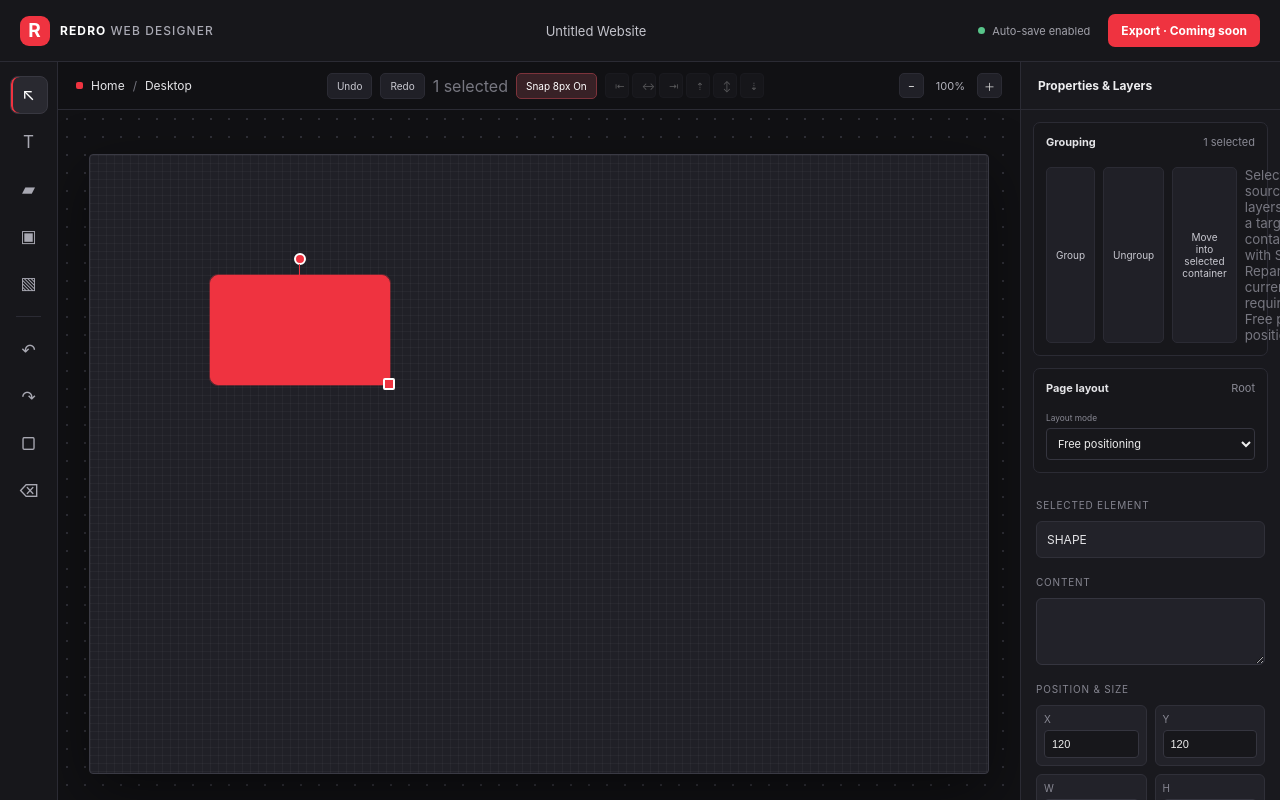
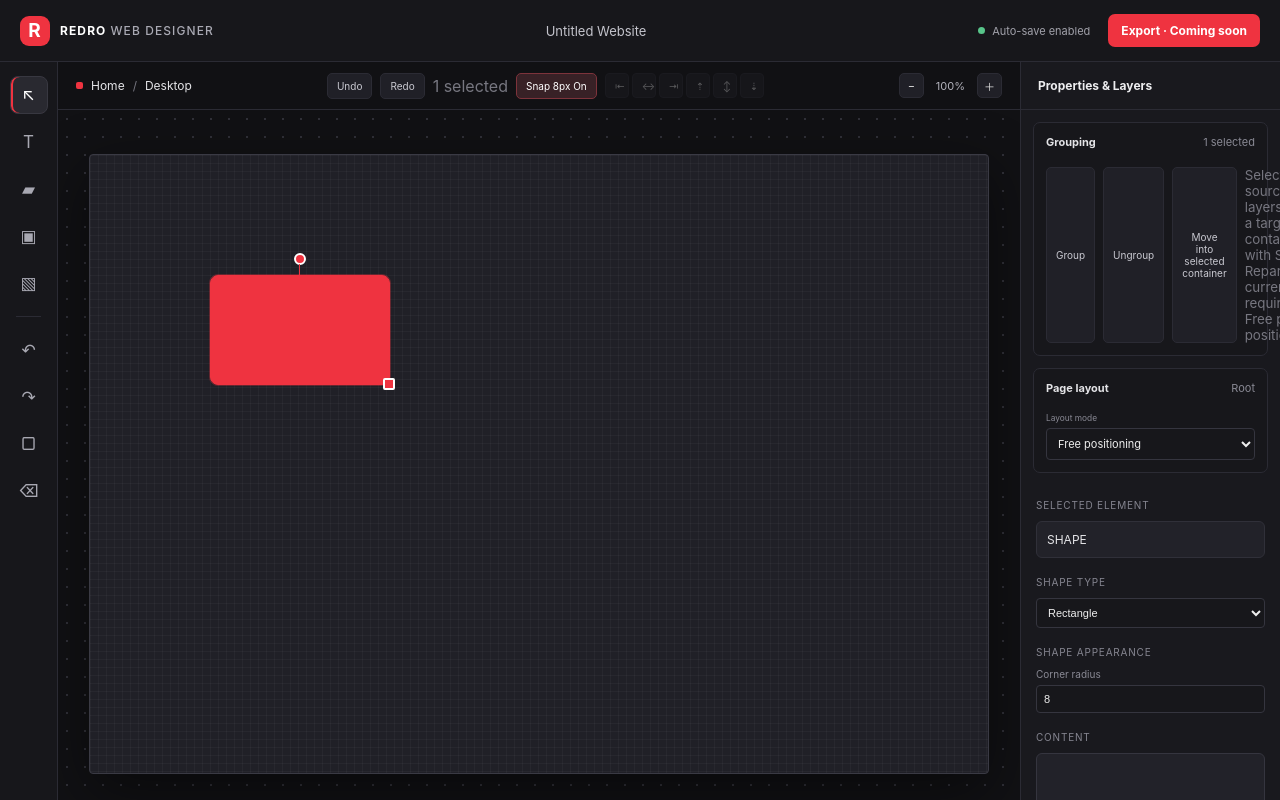
Before and after one commit to mhamedshasho/Redro-web-designer-, a React (Vite) app: page / in a window 1280 px wide. Both pictures are taken after a click on the button "Add rectangle". Shown: the top 800 px of the page. Built offline with nearby package versions, Linux system fonts and the light colour scheme.

Commit message:
Add editable vector shape types and inspector controls

```diff
--- a/src/App.tsx
+++ b/src/App.tsx
@@ -18,6 +18,17 @@ function collectImageNodes(nodes: DocumentNode[]): DocumentNode[] {
     ...collectImageNodes(node.children),
   ]);
 }
+
+const shapeClipPaths: Record<NonNullable<DocumentNode["layout"]["shapeKind"]>, string | undefined> = {
+  rectangle: undefined,
+  ellipse: undefined,
+  triangle: "polygon(50% 0%, 100% 100%, 0% 100%)",
+  diamond: "polygon(50% 0%, 100% 50%, 50% 100%, 0% 50%)",
+  pentagon: "polygon(50% 0%, 100% 38%, 81% 100%, 19% 100%, 0% 38%)",
+  star: "polygon(50% 0%, 61% 35%, 98% 35%, 68% 57%, 79% 94%, 50% 72%, 21% 94%, 32% 57%, 2% 35%, 39% 35%)",
+  line: "polygon(0% 86%, 0% 74%, 100% 14%, 100% 26%)",
+  arrow: "polygon(0% 35%, 68% 35%, 68% 5%, 100% 50%, 68% 95%, 68% 65%, 0% 65%)",
+};
 
 function CanvasNode({ node, zoom, layoutMode, inheritedLocked = false }: { node: DocumentNode; zoom: number; layoutMode: "free" | "flex" | "grid" | "flow"; inheritedLocked?: boolean }) {
   const selectedNodeIds = useEditorStore((state) => state.selectedNodeIds);
@@ -144,7 +155,8 @@ function CanvasNode({ node, zoom, layoutMode, inheritedLocked = false }: { node:
         textAlign: node.style.textAlign,
         opacity: node.style.opacity,
         background: node.style.backgroundColor,
-        borderRadius: node.style.borderRadius,
+        borderRadius: node.type === "shape" && node.layout.shapeKind === "ellipse" ? "50%" : node.style.borderRadius,
+        clipPath: node.type === "shape" ? shapeClipPaths[node.layout.shapeKind ?? "rectangle"] : undefined,
         display: node.type === "container" ? (node.layout.mode === "grid" ? "grid" : node.layout.mode === "free" ? "block" : "flex") : "flex",
         flexDirection: node.type === "container" && node.layout.mode === "flex" ? (node.layout.direction ?? "column") : undefined,
         gridTemplateColumns: node.type === "container" && node.layout.mode === "grid" ? `repeat(${node.layout.columns ?? 2}, minmax(0, 1fr))` : undefined,
@@ -470,6 +482,21 @@ export default function App() {
                 </>}
               </>}
 
+              {selectedNode.type === "shape" && <>
+                <span className="field-label">Shape type</span>
+                <select value={selectedNode.layout.shapeKind ?? "rectangle"} onFocus={() => useEditorStore.getState().commitHistory()} onChange={(event) => updateNodeLayout(selectedNode.id, { shapeKind: event.target.value as NonNullable<DocumentNode["layout"]["shapeKind"]> })}>
+                  <option value="rectangle">Rectangle</option>
+                  <option value="ellipse">Ellipse / Circle</option>
+                  <option value="triangle">Triangle</option>
+                  <option value="diamond">Diamond</option>
+                  <option value="pentagon">Pentagon</option>
+                  <option value="star">Star</option>
+                  <option value="line">Line</option>
+                  <option value="arrow">Arrow</option>
+                </select>
+                <span className="field-label">Shape appearance</span>
+                <label><small>Corner radius</small><input type="number" min="0" max="200" value={selectedNode.style.borderRadius} disabled={selectedNode.layout.shapeKind === "ellipse"} onFocus={() => useEditorStore.getState().commitHistory()} onChange={(event) => updateNodeStyle(selectedNode.id, { borderRadius: Math.max(0, Math.min(200, Number(event.target.value))) })} /></label>
+              </>}
               {selectedNode.type === "image" ? <>
                 <span className="field-label">Image asset</span>
                 <button type="button" className="inspector-reset" onClick={() => { imageActionRef.current = "replace"; replaceTargetRef.current = selectedNode.id; imageInputRef.current?.click(); }}>Replace image</button>
```
